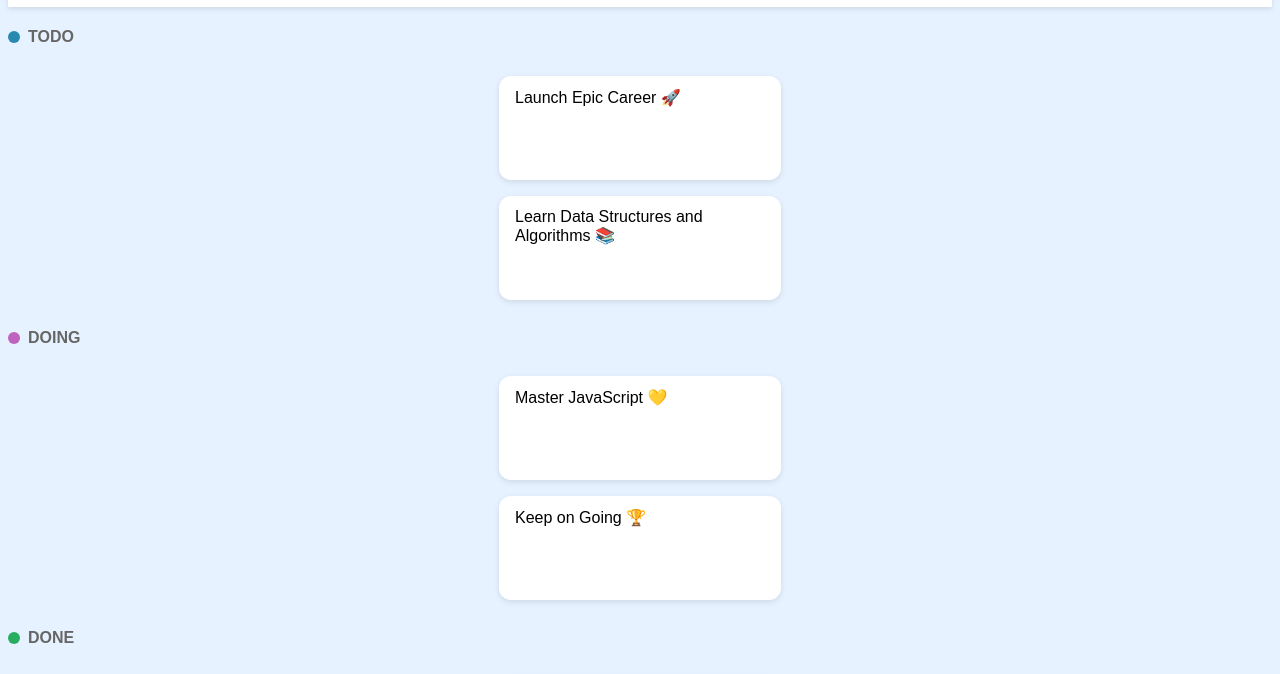
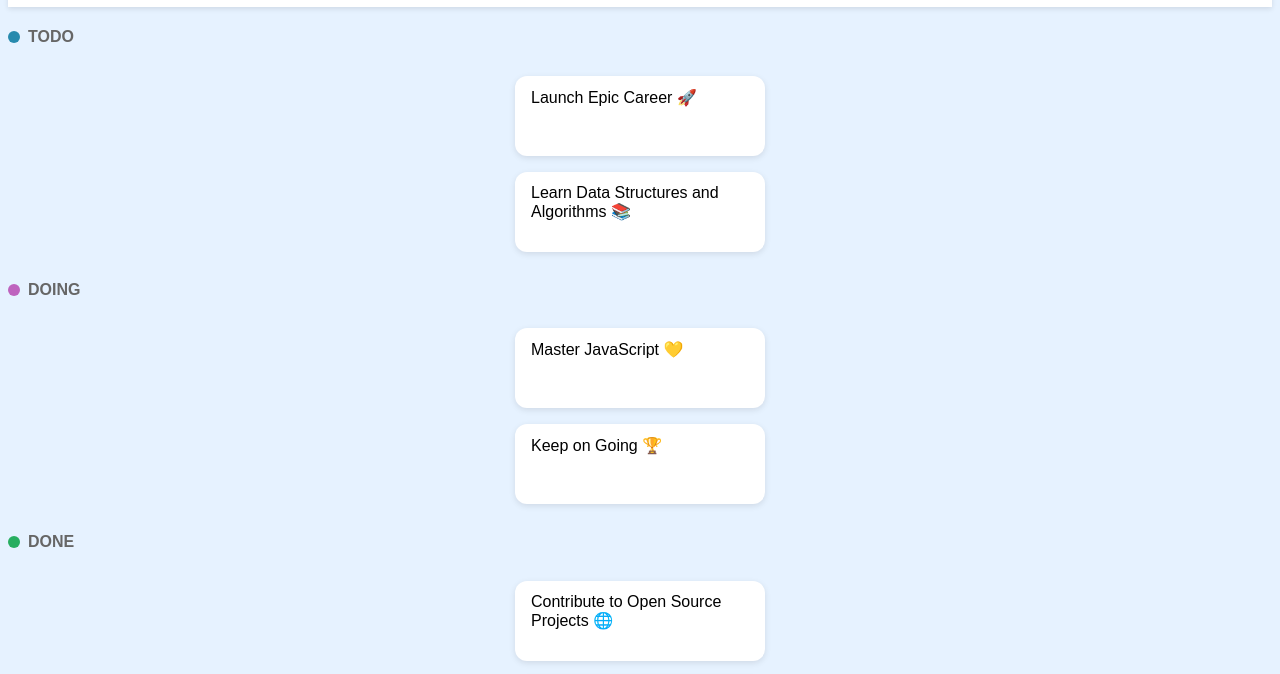
Before and after one commit to Reneva-dev/RENNEW25098_PTO2502_GroupA_Reneva_Newman_JSL01, a plain HTML site: page index.html in a window 1280 px wide. Shown: the part 61-735 px from the top of the page. Drawn offline with Linux system fonts and the light colour scheme.

Commit message:
testing width and height adjustments

```diff
--- a/styles.css
+++ b/styles.css
@@ -3,13 +3,16 @@ body {
   background-color: #e6f2ff; /* light blue */
 }
 
-/* Task items like white rounded buttons */
+/* Make sure the tasks container is full width and uses flex to center children */
 main > div > div:last-child {
   display: flex;
   flex-direction: column;
-  align-items: center; /* ⬅️ Center the boxes horizontally */
+  align-items: center;  /* center the task boxes horizontally */
+  width: 100%;          /* ensure full width for centering */
+  box-sizing: border-box;
 }
 
+/* Style task boxes */
 main > div > div:last-child > div {
   background-color: white;
   border-radius: 12px;
@@ -20,12 +23,12 @@ main > div > div:last-child > div {
   transition: box-shadow 0.2s ease;
   font-size: 1rem;
   width: 100%;
-  max-width: 250px;
+  max-width: 250px;  /* limits width */
   min-height: 80px;
+  text-align: left;
+  box-sizing: border-box;  /* ensure padding included in width */
+}
 
-  /* ⬇️ Keep text aligned to the left */
-  text-align: left;
-}
 
 h4 {
   color: #666666; /* dark grey */
```
